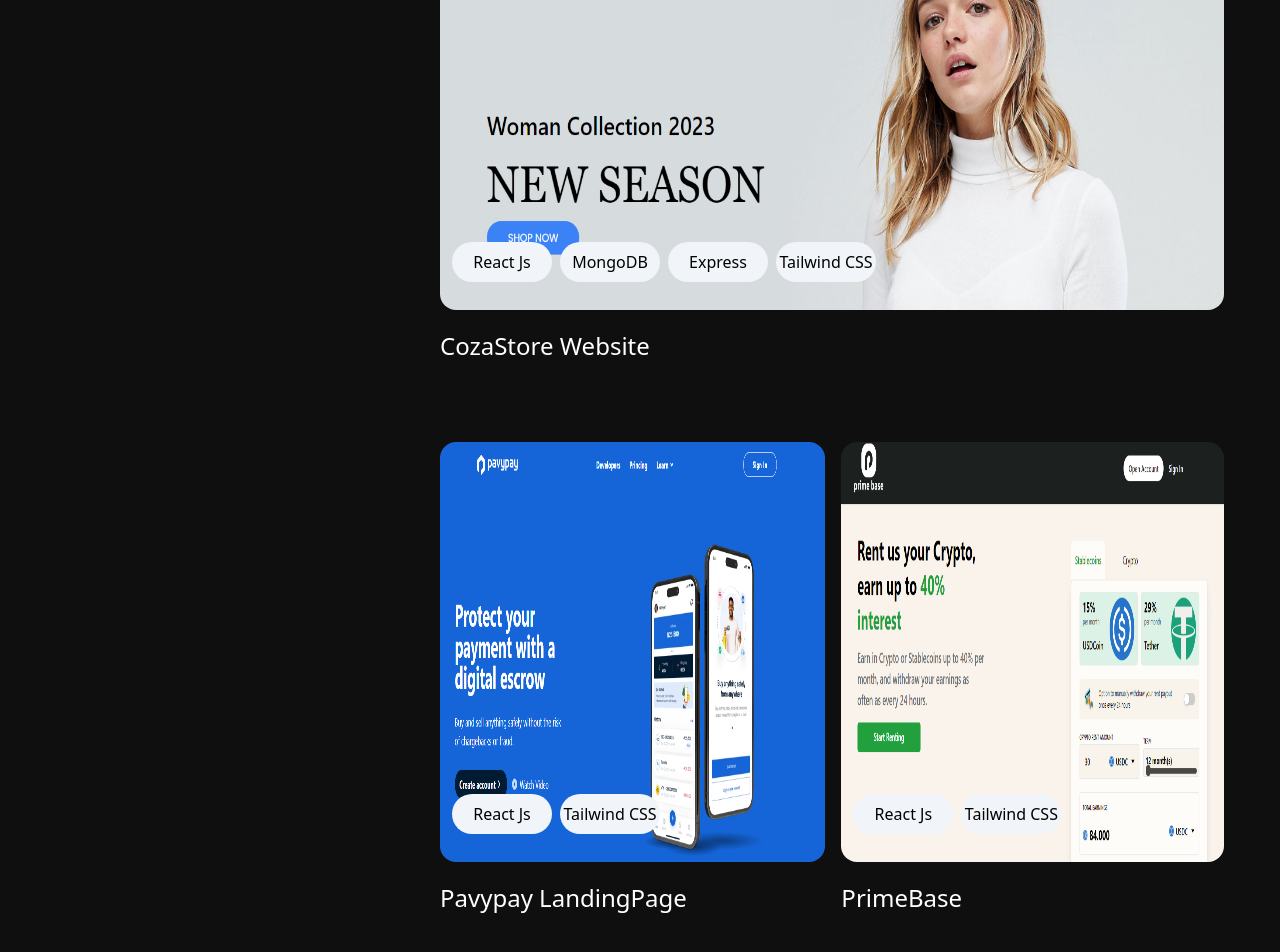
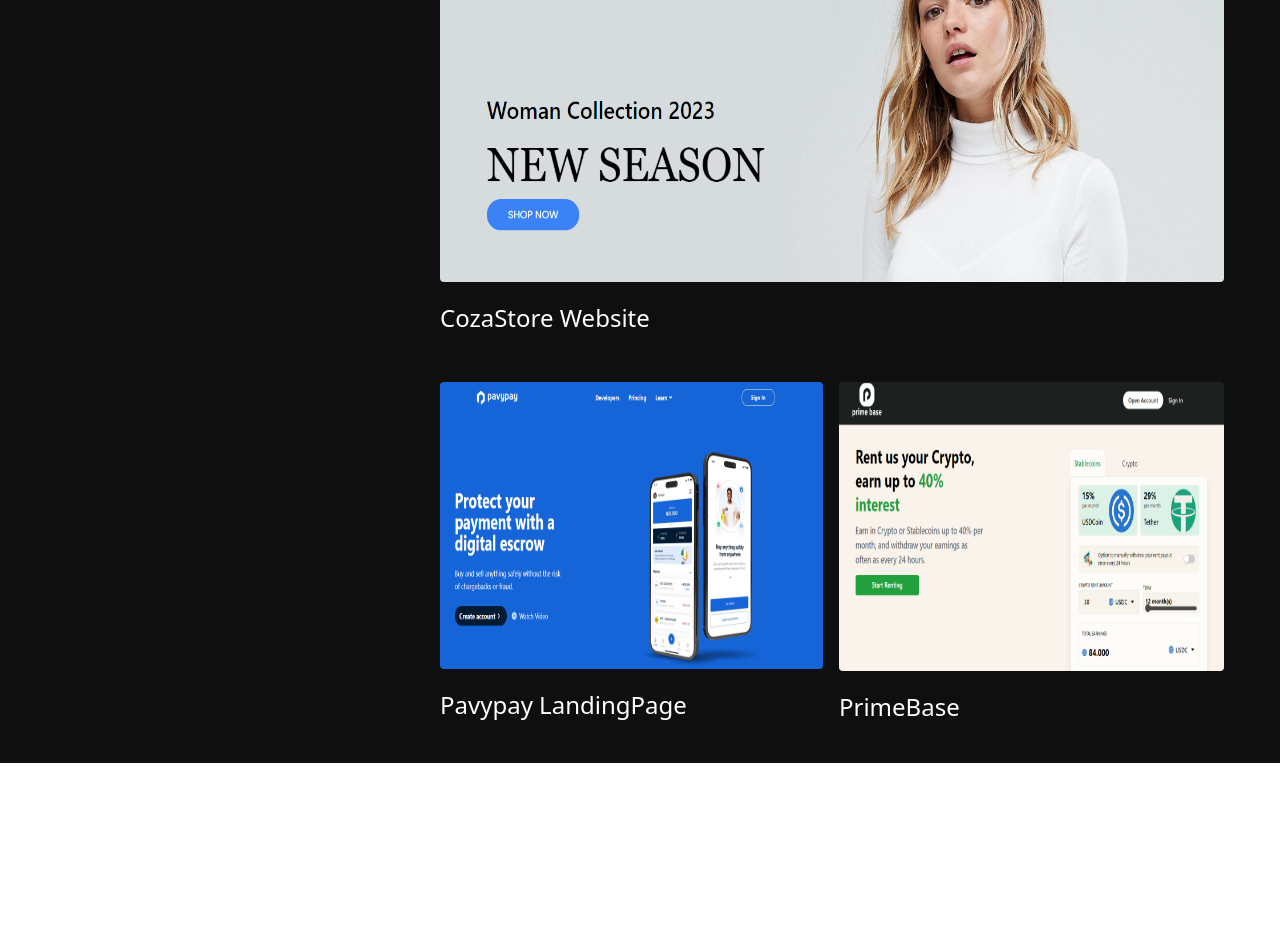
Before and after one commit to Thomson152/thomson, a React (Vite) app: page / in a window 1280 px wide. Shown: the part 3601-4553 px from the top of the page. After the commit the page ends 4364 px from the top, so only its background shows below. Built offline with nearby package versions, Linux system fonts and the light colour scheme.

Commit message:
new changes

```diff
--- a/src/components/Portfolio.jsx
+++ b/src/components/Portfolio.jsx
@@ -58,13 +58,13 @@
         </h1>
       </div>
       <div>
-        <div className="mt-10 relative cursor-pointer">
+        <div className="mt-10 relative  cursor-pointer">
           <img
             src={img1}
-            className="grayscale-0 h-[420px] w-full rounded-2xl"
+            className="grayscale-0 lg:aspect-[12/6] aspect-[12/8] rounded "
           />
 
-          <div className="absolute flex space-x-2 top-[22rem] left-3 ">
+          {/* <div className="absolute flex space-x-2 top-[22rem] left-3 ">
             <div className="bg-slate-100  w-[100px] h-[40px] flex flex-wrap justify-center items-center rounded-full">
               <h2 className="text-black ">React Js</h2>
             </div>
@@ -80,19 +80,19 @@
             <div className="bg-slate-100 w-[100px] h-[40px] lg:flex hidden justify-center items-center rounded-full">
               <h2 className="text-black ">Tailwind CSS</h2>
             </div>
-          </div>
+          </div> */}
 
-          <div className="text-white mt-5 text-2xl ">
+          <div className="text-white mt-5 lg:text-2xl text-[18px] ">
             <a href="" className="hover:border-b-2">
               CozaStore Website
             </a>
           </div>
         </div>
 
-        <div className="flex lg:flex-row space-y-16 lg:space-y-0 flex-col lg:space-x-4 mt-[5rem]">
+        <div className="flex lg:flex-row space-y-16 lg:space-y-0 flex-col lg:space-x-4 mt-[3rem]">
           <div className="relative">
-            <img src={img2} alt="" className="h-[420px] rounded-2xl" />
-            <div className="absolute flex space-x-2 top-[22rem] left-3 ">
+            <img src={img2} alt="" className="aspect-[12/9] rounded " />
+            {/* <div className="absolute flex space-x-2 top-[22rem] left-3 ">
               <div className="bg-slate-100  w-[100px] h-[40px] flex flex-wrap justify-center items-center rounded-full">
                 <h2 className="text-black ">React Js</h2>
               </div>
@@ -100,9 +100,10 @@
               <div className="bg-slate-100 w-[100px] h-[40px] flex justify-center items-center rounded-full">
                 <h2 className="text-black ">Tailwind CSS</h2>
               </div>
-            </div>
+            </div> */}
 
-            <div className="text-white mt-5 text-2xl ">
+            <div className="text-white mt-5
+            lg:text-2xl text-[18px] ">
               <a href="" className="hover:border-b-2">
                 Pavypay LandingPage
               </a>
@@ -110,9 +111,9 @@
           </div>
 
           <div className="relative ">
-            <img src={img3} alt="" className="h-[420px] rounded-2xl " />
+            <img src={img3} alt="" className=" aspect-[12/9] rounded " />
 
-            <div className="absolute flex space-x-2 top-[22rem] left-3 ">
+            {/* <div className="absolute flex space-x-2 top-[15rem] left-3 ">
               <div className="bg-slate-100  w-[100px] h-[40px] flex flex-wrap justify-center items-center rounded-full">
                 <h2 className="text-black ">React Js</h2>
               </div>
@@ -120,9 +121,9 @@
               <div className="bg-slate-100 w-[100px] h-[40px] flex justify-center items-center rounded-full">
                 <h2 className="text-black ">Tailwind CSS</h2>
               </div>
-            </div>
+            </div> */}
 
-            <div className="text-white mt-5 text-2xl ">
+            <div className="text-white mt-5 lg:text-2xl text-[18px] ">
               <a href="" className="hover:border-b-2">
                 PrimeBase
               </a>
--- a/src/components/Services.jsx
+++ b/src/components/Services.jsx
@@ -3,7 +3,7 @@
 
 const Services = () => {
   return (
-    <div className=" py-10 xl:px-14 lg:px-36  px-5 mt-16">
+    <div className=" py-10 xl:px-14 lg:px-20  px-5 mt-16">
       <div className="flex items-center border w-[120px] border-[#646363] text-[#cecccc] justify-center rounded-full h-[35px]">
         <MdMiscellaneousServices className="mr-2 text-white text-xl " />
         <h2 className="text-lg text-white">Services</h2>
@@ -17,7 +17,7 @@
 
       <div className="grid gap-4 lg:grid-cols-3 xl:grid-cols-1">
         <div className="py-10 border text-white border-[#646363]  hover:border-green-500
-         xl:px-9 lg:px-3 px-5 xl:max-w-[750px] max-w-[1000px] rounded-xl">
+         xl:px-9 lg:px-3 px-5 xl:max-w-[750px] rounded-xl">
 
           <div className="flex lg:justify-between lg:flex-row flex-col-reverse ">
             <div className="mt-6">
```
